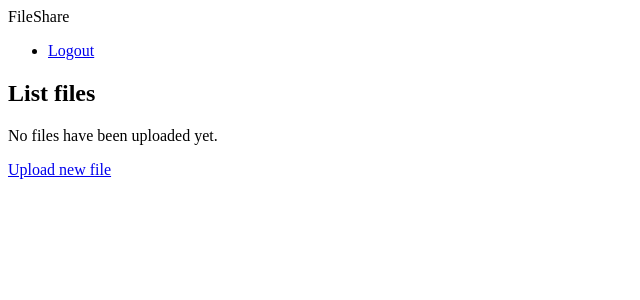
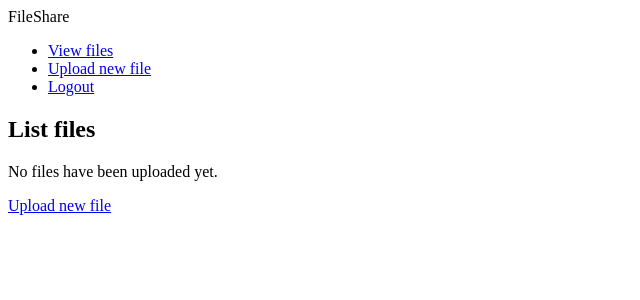
Before and after one commit to alexdutton/fileshare, a Django app: page /files/ in a window 1280 px wide. Shown: the top 300 px of the page, without its empty margins (0-640 px from the left). Run offline with Django 3.2, Linux system fonts and the light colour scheme; the visitor is signed in with stand-in values (Sample User, id 1).

Commit message:
Add links to UserFile views to base template

```diff
--- a/fileshare/templates/base.html
+++ b/fileshare/templates/base.html
@@ -13,6 +13,8 @@
                 <ul>
                     {% block nav %}
                         {% if user.is_authenticated %}
+                            <li><a href="{% url "userfile-list" %}">View files</a></li>
+                            <li><a href="{% url "userfile-create" %}">Upload new file</a></li>
                             <li><a href="{% url "logout" %}">Logout</a></li>
                         {% else %}
                             <li><a href="{% url "login" %}">Login</a></li>
```
